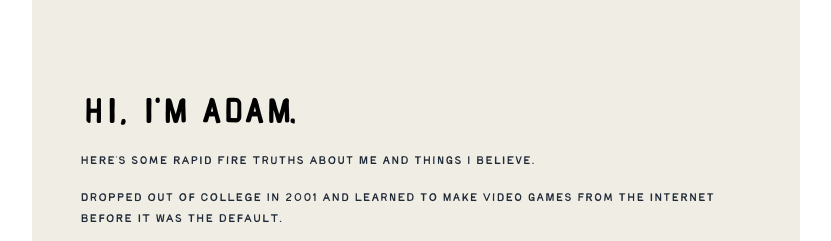
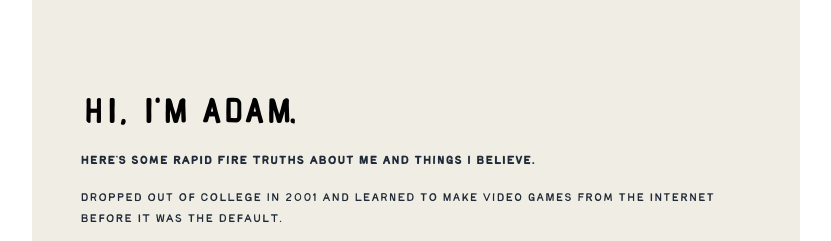
Before and after one commit to XYZCHiiLD/adambromell-site, a Next.js app: page / in a window 1280 px wide. Shown: the top 241 px of the page, without its empty margins (224-1055 px from the left). Built offline with nearby package versions, Linux system fonts and the light colour scheme.

Commit message:
Add files via upload

```diff
--- a/src/app/page.js
+++ b/src/app/page.js
@@ -27,7 +27,7 @@ export default function Home() {
         {/* About - moved up, using same formatting */}
         <section className="mb-12">
           <div className="space-y-4 text-gray-800 leading-relaxed">
-            <p>HERE'S SOME RAPID FIRE TRUTHS ABOUT ME AND THINGS I BELIEVE.</p>
+            <p className="font-bold">HERE'S SOME RAPID FIRE TRUTHS ABOUT ME AND THINGS I BELIEVE.</p>
             <p>DROPPED OUT OF COLLEGE IN 2001 AND LEARNED TO MAKE VIDEO GAMES FROM THE INTERNET BEFORE IT WAS THE DEFAULT.</p>
             <p>CO-FOUNDED <a href="https://www.systemera.net/" target="_blank" rel="noopener noreferrer" className="hover:underline font-bold" style={{ color: '#C5003E' }}>SYSTEM ERA</a>. CREATED <strong>ASTRONEER</strong>.</p>
             <p>I BUILD SANDBOXES THAT TURN STRANGERS INTO FRIENDS AND FEEL THE BEST MOMENTS IN GAMES AREN'T DESIGNED. THEY EMERGE WHEN PEOPLE ALIGN AROUND SHARED GOALS WHILE JUST MESSING AROUND.</p>
```
